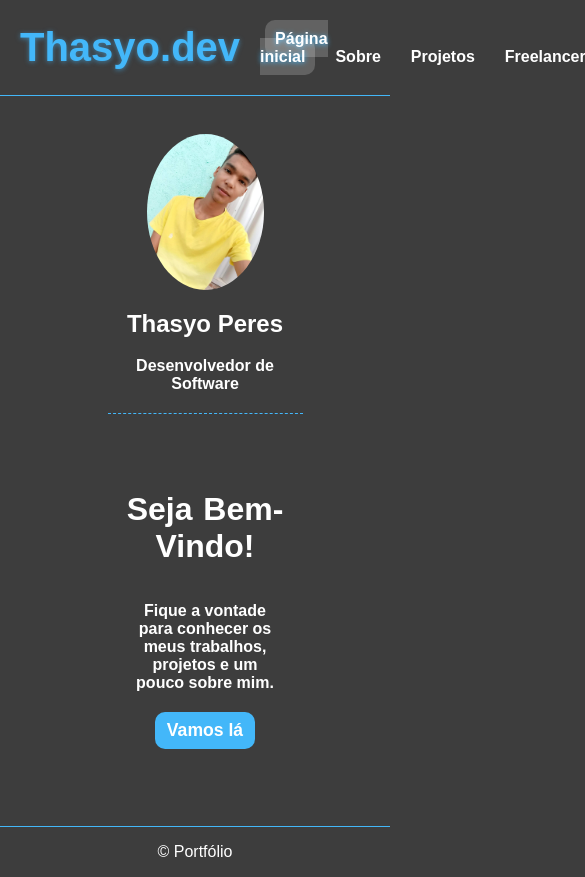
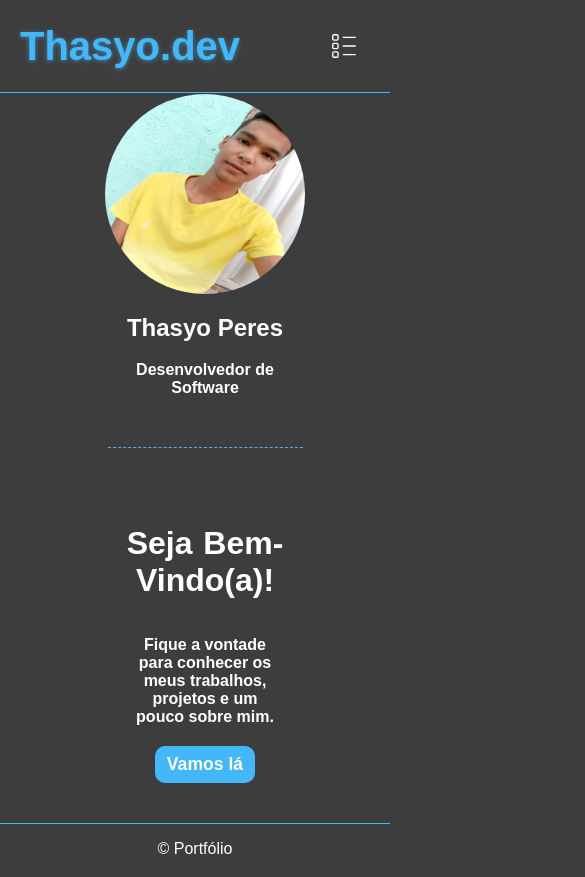
Before and after one commit to Thasyo/Portfolio, a React (Create React App) app: page / in a window 390 px wide. Shown: the whole page, 585 px wide, since content can reach past the window. Built offline with nearby package versions, Linux system fonts and the light colour scheme.

Commit message:
add animation in menuResponsive

```diff
--- a/package.json
+++ b/package.json
@@ -8,6 +8,7 @@
     "@testing-library/user-event": "^13.5.0",
     "react": "^18.2.0",
     "react-dom": "^18.2.0",
+    "react-icons": "^4.10.1",
     "react-router-dom": "^6.13.0",
     "react-scripts": "5.0.1",
     "web-vitals": "^2.1.4"
--- a/src/App.js
+++ b/src/App.js
@@ -12,11 +12,14 @@ import Home from './pages/Home/Home';
 import About from './pages/About/About';
 import Projects from './pages/Projects/Projects';
 import Freelancer from './pages/Freelancer/Freelancer';
+import { MenuProvider } from './context/MenuContext';
 
 
 function App() {
+
   return (
     <div className="App">
+      <MenuProvider>
         <BrowserRouter>
           <Header/>
           <Routes>
@@ -27,6 +30,7 @@ function App() {
           </Routes>
           <Footer/>
         </BrowserRouter>
+      </MenuProvider>
     </div>
   );
 }
--- a/src/components/Header.js
+++ b/src/components/Header.js
@@ -1,6 +1,7 @@
 import { NavLink } from "react-router-dom"
 import styles from "./Header.module.css"
 import Navbar from "./Navbar"
+import MenuResponsive from "./MenuResponsive"
 
 const Header = () => {
   return (
@@ -8,6 +9,7 @@ const Header = () => {
         <div>
             <NavLink to="/">Thasyo.dev</NavLink>
         </div>
+        <MenuResponsive/>
         <Navbar/>
     </header>
   )
--- a/src/components/Header.module.css
+++ b/src/components/Header.module.css
@@ -21,8 +21,24 @@
     color: #fff;
 }
 
+.menu_responsive{
+    display: none;
+}
+
 @media screen and (max-width: 850px) {
     .header{
         margin-bottom: 60px;
     }
+
+    .header div{
+        margin: 0;
+    }
+
+    .header div a{
+        padding-left: 20px;
+    }
+
+    .menu_responsive{
+        display: flex;
+    }
 }
--- /dev/null
+++ b/src/components/MenuResponsive.js
@@ -0,0 +1,44 @@
+import { NavLink } from 'react-router-dom';
+
+import {FiX} from "react-icons/fi";
+import styles from "./MenuResponsive.module.css"
+
+import { useMenuContext } from '../context/MenuContext';
+import { CiBoxList } from 'react-icons/ci';
+
+const MenuResponsive = () => {
+
+    const stylesMenuReponsive = {
+        fontSize: "2em",
+        margin: "15px"
+    }
+
+    const {isVisible, setIsVisible} = useMenuContext();
+
+    const toogleMenu = () => {
+        setIsVisible(!isVisible);
+    }
+
+    return (
+
+        <div className={styles.my_animation}>
+            <span className={styles.icon_open}>
+                    <CiBoxList style={stylesMenuReponsive} onClick={() => toogleMenu()}/>
+            </span>
+            <div className={isVisible ? styles.container_menu_responsive : styles.none}>
+                <span className={styles.icon_closed} onClick={() => toogleMenu()}>
+                    <FiX style={stylesMenuReponsive}/>
+                </span>
+                <nav className={styles.nav_menu_responsive}>
+                    <NavLink to="/" className={({isActive}) => (isActive ? styles.active : '')}>Página inicial</NavLink>
+                    <NavLink to="/about" className={({isActive}) => (isActive ? styles.active : '')}>Sobre</NavLink>
+                    <NavLink to="/projects" className={({isActive}) => (isActive ? styles.active : '')}>Projetos</NavLink>
+                    <NavLink to="/freelancer" className={({isActive}) => (isActive ? styles.active : '')}>Freelancer</NavLink>
+                </nav>
+            </div>
+        </div>
+
+    )
+}
+
+export default MenuResponsive
--- /dev/null
+++ b/src/components/MenuResponsive.module.css
@@ -0,0 +1,61 @@
+.container_menu_responsive{
+    position: fixed;
+    backdrop-filter: blur(3px);
+    width: 100%;
+    height: 100%;
+    top: 0;
+    left: 0;
+    right: 0;
+    bottom: 0;
+    z-index: 5;
+    display: flex;
+    align-items: center;
+    justify-content: center;
+    color: #fff;
+    background: #3D3D3D;
+    cursor: pointer;
+    animation: opacityMenu 1s forwards;
+}
+
+.icon_open{
+    display: none;
+}
+
+.icon_closed{
+    position: absolute;
+    top: 1rem;
+    right: 1rem;
+}
+
+.nav_menu_responsive{
+    display: flex;
+    align-items: center;
+    justify-content: center;
+    flex-direction: column;
+    gap: 3em;
+}
+
+.none{
+    display: none;
+}
+
+@media screen and (max-width: 850px){
+    .icon_open{
+        display: flex;
+        justify-content: center;
+        align-items: center;
+        margin: 15px;
+    }
+}
+
+/* Animations */
+@keyframes opacityMenu {
+    from{
+        opacity: 0;
+        transform: translateX(100%);
+    }
+    to{
+        opacity: 1;
+        transform: translateX(0);
+    }
+}
--- a/src/components/Navbar.js
+++ b/src/components/Navbar.js
@@ -3,12 +3,14 @@ import styles from "./Navbar.module.css"
 
 const Navbar = () => {
   return (
+    <>
       <nav className={styles.navbar}>
               <NavLink to="/" className={({isActive}) => (isActive ? styles.active : '')}>Página inicial</NavLink>
               <NavLink to="/about" className={({isActive}) => (isActive ? styles.active : '')}>Sobre</NavLink>
               <NavLink to="/projects" className={({isActive}) => (isActive ? styles.active : '')}>Projetos</NavLink>
               <NavLink to="/freelancer" className={({isActive}) => (isActive ? styles.active : '')}>Freelancer</NavLink>
       </nav>
+    </>
   )
 }
 
--- a/src/components/Navbar.module.css
+++ b/src/components/Navbar.module.css
@@ -20,3 +20,9 @@
     border-radius: 10px;
     text-shadow: 0 1px 5px #43B7F9;
 }
+
+@media screen and (max-width: 850px){
+    .navbar{
+        display: none;
+    }
+}
--- /dev/null
+++ b/src/context/MenuContext.js
@@ -0,0 +1,19 @@
+import { createContext, useContext, useState } from "react";
+
+const MenuContext = createContext();
+
+export const MenuProvider = ({children}) => {
+
+    const [isVisible, setIsVisible] = useState(false);
+
+    return (
+        <MenuContext.Provider value={{isVisible, setIsVisible}}>
+            {children}
+        </MenuContext.Provider>
+    )
+
+}
+
+export const useMenuContext = () => {
+    return useContext(MenuContext);
+}
--- a/src/pages/Home/Home.js
+++ b/src/pages/Home/Home.js
@@ -15,7 +15,7 @@ const Home = () => {
         <p>Desenvolvedor de Software</p>
       </div>
       <div className={styles.leftSide}>
-        <h2>Seja Bem-Vindo!</h2>
+        <h2>Seja Bem-Vindo(a)!</h2>
         <p>Fique a vontade para conhecer os meus trabalhos, projetos e um pouco sobre mim.</p>
         <button className="btn" onClick={() => navigate("/about")}>Vamos lá</button>
       </div>
--- a/src/pages/Home/Home.module.css
+++ b/src/pages/Home/Home.module.css
@@ -70,12 +70,12 @@
     }
 
     .rightSide .img{
-        width: 60%;
-        height: 60%;
+        width: 200px;
+        height: 200px;
     }
 
     .rightSide p{
-        margin-bottom: 20px;
+        margin-bottom: 50px;
     }
 
     .leftSide{
```
Also changed, not shown: 1 other file (tests, documents, lock files or other folders). Lines whose indentation alone changed are shown as unchanged.
